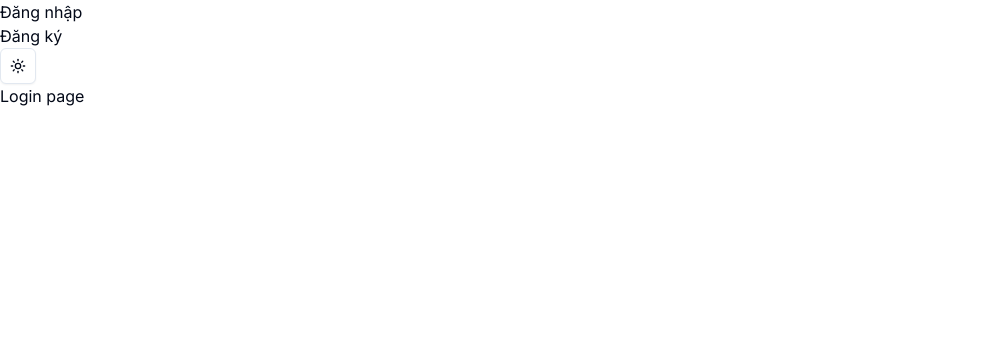
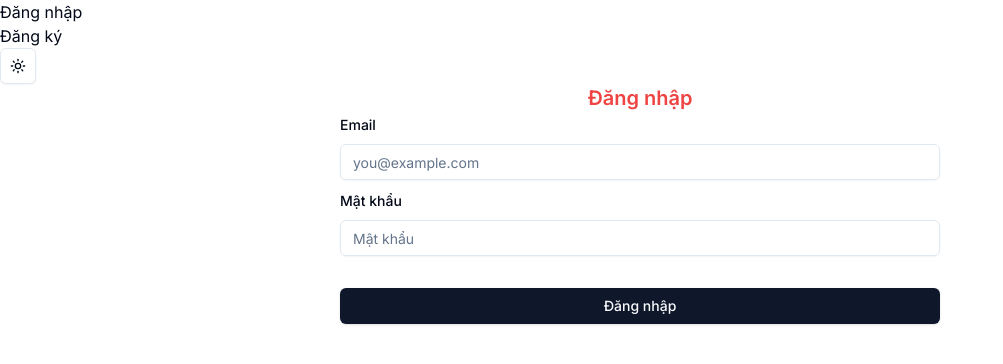
Before and after one commit to NguyenLeDuyy/ShopBanHang, a Next.js app in the folder client/: page /login in a window 1280 px wide. Shown: the top 364 px of the page, without its empty margins (0-1003 px from the left). Built offline with nearby package versions, Linux system fonts and the light colour scheme; no server answers.

Commit message:
Login page with nextjs, shadcn ui, react hook form and zod

```diff
--- a/client/package.json
+++ b/client/package.json
@@ -24,6 +24,7 @@
     "react-dom": "^19.0.0",
     "react-hook-form": "^7.58.1",
     "sass": "^1.86.3",
+    "sonner": "^2.0.5",
     "tailwind-merge": "^3.3.0",
     "tailwindcss": "^3.3.0",
     "tailwindcss-animate": "^1.0.7",
--- a/client/src/app/(auth)/login/layout.tsx
+++ /dev/null
@@ -1,9 +0,0 @@
-export default function LoginLayout({
-    children,
-}: Readonly<{
-    children: React.ReactNode;
-}>) {
-    return (
-        <main>{children}</main>
-    );
-}
--- /dev/null
+++ b/client/src/app/(auth)/login/login-form.tsx
@@ -0,0 +1,119 @@
+"use client"
+
+import { zodResolver } from "@hookform/resolvers/zod"
+import { useForm } from "react-hook-form"
+import { Button } from "@/components/ui/button"
+import {
+    Form,
+    FormControl,
+    FormField,
+    FormItem,
+    FormLabel,
+    FormMessage,
+} from "@/components/ui/form"
+import { Input } from "@/components/ui/input"
+import { LoginBody, LoginBodyType } from "@/schemaValidations/auth.schema"
+import envConfig from "@/config"
+import { toast } from "sonner"
+
+const LoginForm = () => {
+
+    // 1. Define your form.
+    const form = useForm<LoginBodyType>({
+        resolver: zodResolver(LoginBody),
+        defaultValues: {
+            email: "",
+            password: "",
+        },
+    })
+
+    // 2. Define a submit handler.
+    async function onSubmit(values: LoginBodyType) {
+
+        try {
+            const result = await fetch(`${envConfig.NEXT_PUBLIC_API_ENDPOINT}/auth/login`, {
+                body: JSON.stringify(values),
+                headers: {
+                    'Content-Type': 'application/json',
+                },
+                method: 'POST'
+            }).then(async (res) => {
+                const payload = await res.json()
+                const data = {
+                    status: res.status,
+                    payload
+                }
+                if (!res.ok) {
+                    throw data
+                }
+                return data
+            })
+
+            toast.success('Đăng nhập thành công', {
+                description: 'Monday, January 3rd at 6:00pm',
+            })
+            // eslint-disable-next-line @typescript-eslint/no-explicit-any
+        } catch (error: any) {
+            // eslint-disable-next-line @typescript-eslint/no-explicit-any
+            const errors = error.payload.errors as {
+                field: string,
+                message: string
+            }[]
+
+            const status = error.status as number
+            if (status === 422) {
+                errors.forEach((error) => {
+                    form.setError(error.field as ('email' | 'password'), {
+                        type: 'server',
+                        message: error.message
+                    })
+                })
+            } else {
+                toast.message('Lỗi', {
+                    description: error.payload.message,
+                })
+            }
+        }
+
+
+
+    }
+
+    return (
+        <Form {...form}>
+            <form onSubmit={form.handleSubmit(onSubmit)} className="space-y-2 max-w-[600px] flex-shrink-0 w-full"
+                noValidate
+            >
+                <FormField
+                    control={form.control}
+                    name="email"
+                    render={({ field }) => (
+                        <FormItem>
+                            <FormLabel>Email</FormLabel>
+                            <FormControl>
+                                <Input placeholder="you@example.com" type="email" {...field} />
+                            </FormControl>
+                            <FormMessage />
+                        </FormItem>
+                    )}
+                />
+                <FormField
+                    control={form.control}
+                    name="password"
+                    render={({ field }) => (
+                        <FormItem>
+                            <FormLabel>Mật khẩu</FormLabel>
+                            <FormControl>
+                                <Input placeholder="Mật khẩu" type="password" {...field} />
+                            </FormControl>
+                            <FormMessage />
+                        </FormItem>
+                    )}
+                />
+                <Button className="!mt-8 w-full" type="submit">Đăng nhập</Button>
+            </form>
+        </Form>
+    )
+}
+
+export default LoginForm
--- a/client/src/app/(auth)/login/page.tsx
+++ b/client/src/app/(auth)/login/page.tsx
@@ -1,8 +1,14 @@
 'use client'
+
+import LoginForm from "@/app/(auth)/login/login-form";
 
 const LoginPage = () => {
     return (
-        <div>Login page
+        <div>
+            <h1 className="text-xl font-semibold text-center">Đăng nhập</h1>
+            <div className="flex justify-center">
+                <LoginForm />
+            </div>
         </div>
     )
 
--- a/client/src/app/layout.tsx
+++ b/client/src/app/layout.tsx
@@ -3,6 +3,7 @@
 import "./globals.css";
 import { ThemeProvider } from "@/components/theme-provider";
 import Header from "@/components/header";
+import { Toaster } from "@/components/ui/sonner"
 
 const inter = Inter({ subsets: ['vietnamese'] })
 
@@ -21,6 +22,7 @@
       <body
         className={`${inter.className}`}
       >
+        <Toaster richColors closeButton />
         <ThemeProvider
           attribute="class"
           defaultTheme="system"
--- /dev/null
+++ b/client/src/components/ui/sonner.tsx
@@ -0,0 +1,31 @@
+"use client"
+
+import { useTheme } from "next-themes"
+import { Toaster as Sonner } from "sonner"
+
+type ToasterProps = React.ComponentProps<typeof Sonner>
+
+const Toaster = ({ ...props }: ToasterProps) => {
+  const { theme = "system" } = useTheme()
+
+  return (
+    <Sonner
+      theme={theme as ToasterProps["theme"]}
+      className="toaster group"
+      toastOptions={{
+        classNames: {
+          toast:
+            "group toast group-[.toaster]:bg-background group-[.toaster]:text-foreground group-[.toaster]:border-border group-[.toaster]:shadow-lg",
+          description: "group-[.toast]:text-muted-foreground",
+          actionButton:
+            "group-[.toast]:bg-primary group-[.toast]:text-primary-foreground",
+          cancelButton:
+            "group-[.toast]:bg-muted group-[.toast]:text-muted-foreground",
+        },
+      }}
+      {...props}
+    />
+  )
+}
+
+export { Toaster }
```
Also changed, not shown: 1 other file (tests, documents, lock files or other folders).
